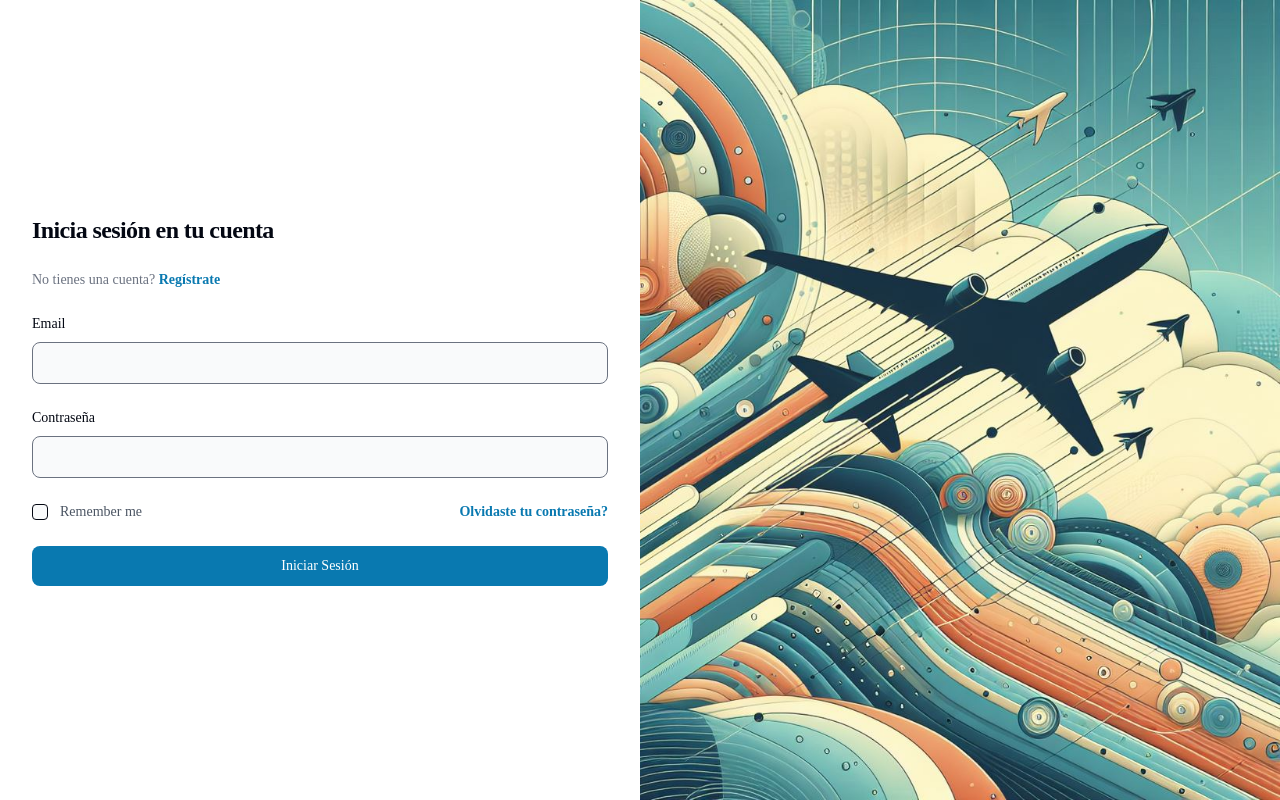
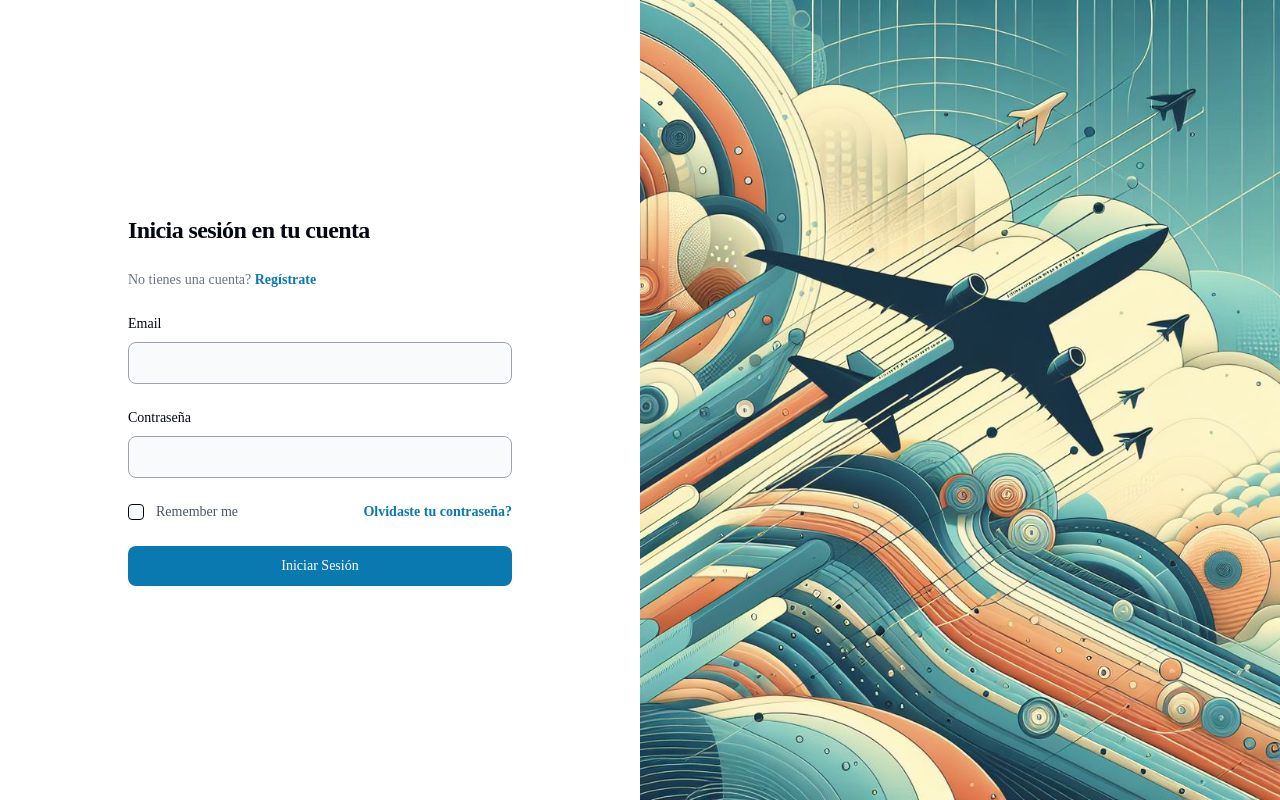
Before and after one commit to JuanchoDGM/paradise-travel, a website: page login.html in a window 1280 px wide. Drawn offline with nearby package versions, Linux system fonts and the light colour scheme; a web font is replaced by a local one.

Commit message:
fixed width

```diff
--- a/login.html
+++ b/login.html
@@ -22,7 +22,7 @@
         <div class="h-[100vh] flex md:w-2/4 md:bg-white md:justify-center md:items-center">
 
             <!-- DIV QUE CONTIENE TODO EL FORMULARIO, TIENE UN ANCHO FULL -->
-            <div class="bg-white w-full mt-auto md:mt-0 p-6 pb-36 space-y-4 md:space-y-6 sm:p-8">
+            <div class="bg-white w-full mt-auto md:mt-0 p-6 pb-36 space-y-4 md:space-y-6 sm:p-8 md:max-w-md">
                 <h1 class="text-xl font-bold leading-tight tracking-tight md:text-2xl text-gray-950">
                     Inicia sesión en tu cuenta
                 </h1>
@@ -32,11 +32,11 @@
                     </p>
                     <div>
                         <label for="email" class="block mb-2 text-sm font-medium text-gray-950">Email</label>
-                        <input type="email" name="email" id="email" class="bg-gray-50 border border-gray-500 text-gray-900 sm:text-sm rounded-lg focus:ring-principal block w-full p-2.5" required="">
+                        <input type="email" name="email" id="email" class="bg-gray-50 border border-gray-400 text-gray-900 sm:text-sm rounded-lg focus:ring-principal block w-full p-2.5" required="">
                     </div>
                     <div>
                         <label for="password" class="block mb-2 text-sm font-medium text-gray-950">Contraseña</label>
-                        <input type="password" name="password" id="password" class="bg-gray-50 border border-gray-500 text-gray-900 sm:text-sm rounded-lg focus:ring-principal block w-full p-2.5" required="">
+                        <input type="password" name="password" id="password" class="bg-gray-50 border border-gray-400 text-gray-900 sm:text-sm rounded-lg focus:ring-principal block w-full p-2.5" required="">
                     </div>
                     <div class="flex items-center justify-between">
                         <div class="flex items-start">
```
Also changed, not shown: src/output.css.
